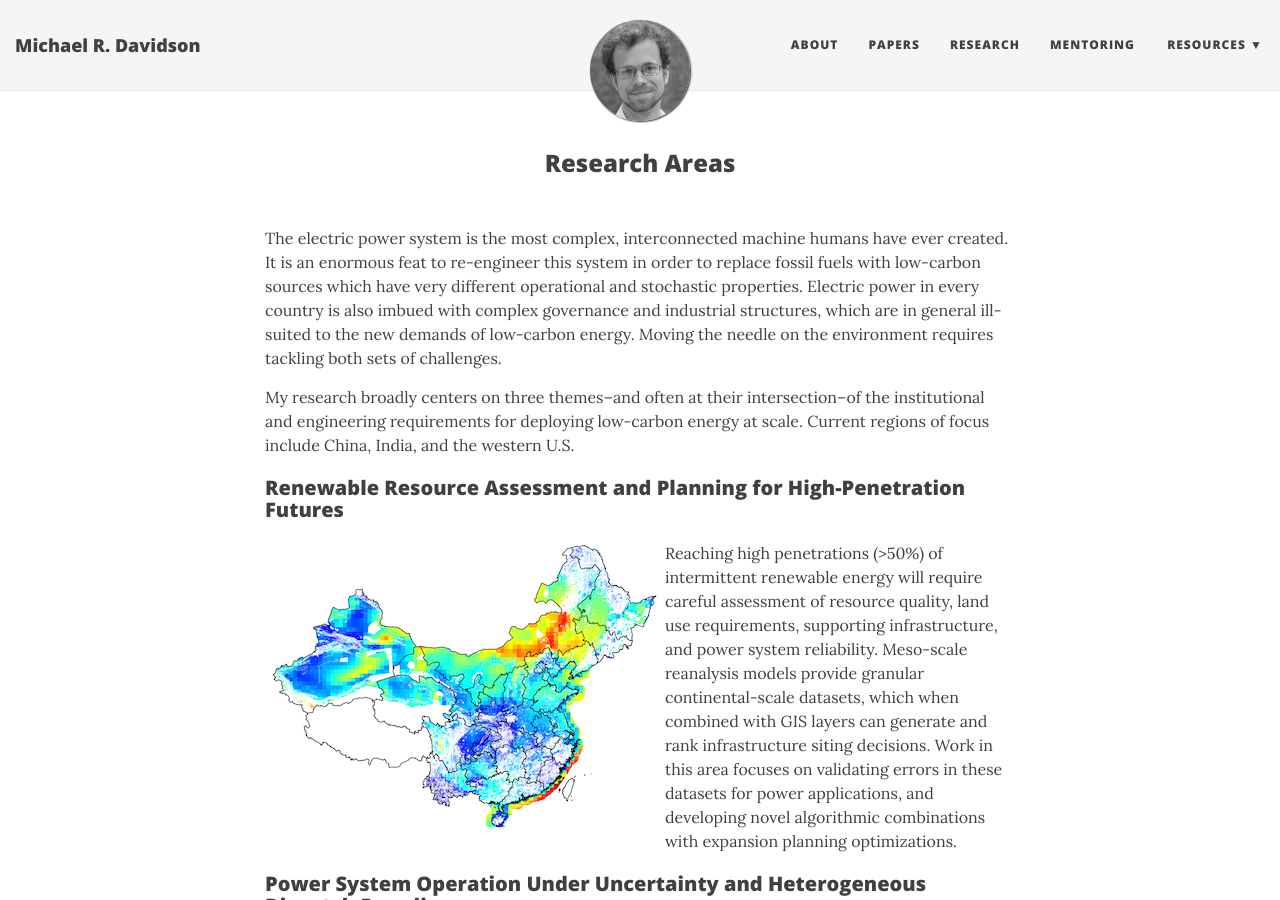
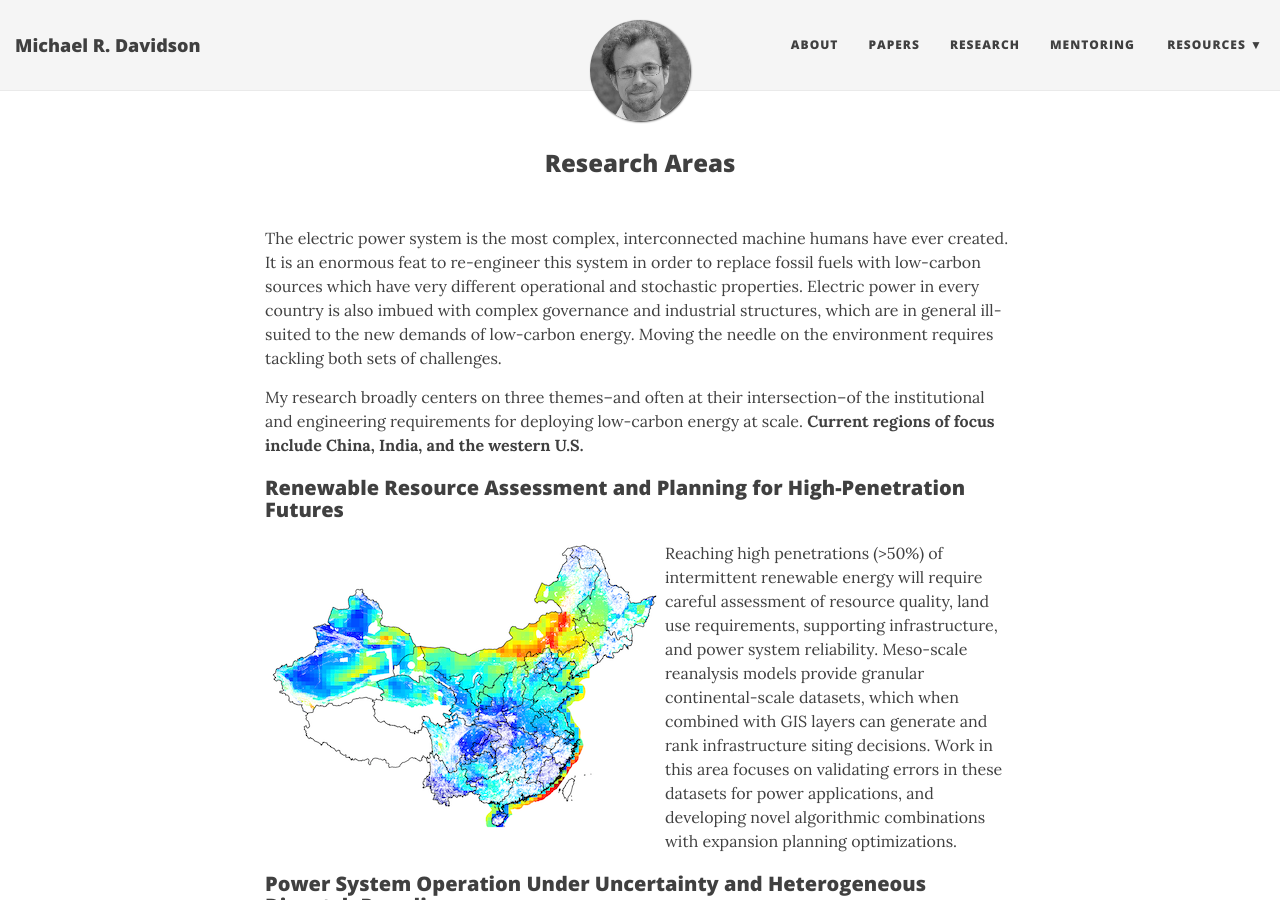
Before and after one commit to east-winds/east-winds.github.io, a Jekyll site: the page built from research.md, in a window 1280 px wide and 900 px high. Built offline with Jekyll 4.4.1, drawn with Linux system fonts in a browser that asks for light colours; nearby versions of some CDN libraries.

Commit message:
research

```diff
--- a/research.md
+++ b/research.md
@@ -5,7 +5,7 @@ title: Research Areas
 
 The electric power system is the most complex, interconnected machine humans have ever created. It is an enormous feat to re-engineer this system in order to replace fossil fuels with low-carbon sources which have very different operational and stochastic properties. Electric power in every country is also imbued with complex governance and industrial structures, which are in general ill-suited to the new demands of low-carbon energy. Moving the needle on the environment requires tackling both sets of challenges.
 
-My research broadly centers on three themes--and often at their intersection--of the institutional and engineering requirements for deploying low-carbon energy at scale. Current regions of focus include China, India, and the western U.S.
+My research broadly centers on three themes--and often at their intersection--of the institutional and engineering requirements for deploying low-carbon energy at scale. **Current regions of focus include China, India, and the western U.S.**
 
 ### Renewable Resource Assessment and Planning for High-Penetration Futures
 
```
